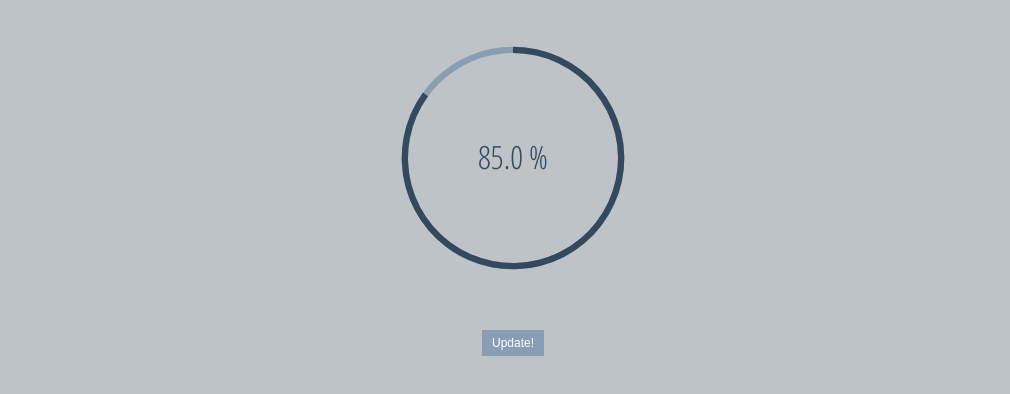
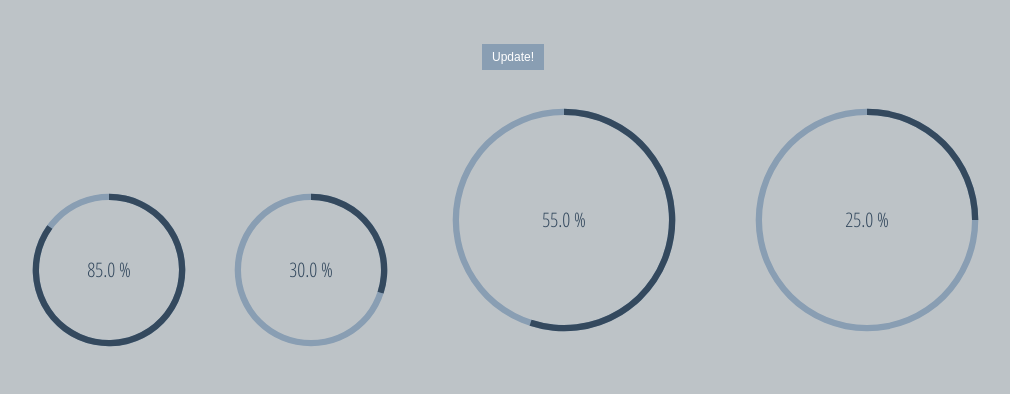
Before and after one commit to newpatriks/d3-circular-visualization, a plain HTML site: page index.html in a window 1280 px wide. Shown: the whole page, without its empty margins (127-1137 px from the left). Drawn offline with Linux system fonts and the light colour scheme.

Commit message:
Transfrom to an object.
- Possibility to create so many circle loaders as wish
- Changed the params to pass to the init funcion

```diff
--- a/assets/css/styles.css
+++ b/assets/css/styles.css
@@ -1,8 +1,12 @@
 /*  Basic styles for the example side */
 body              { background-color: #bdc3c7;}
-button {position:relative;border: none;padding: 6px 10px;background-color: #899eb3;color: #fff;font-size: 12px;cursor: hand;}
-button:active{margin-top:1px;}
+button {position:relative;top:0px;border: none;padding: 6px 10px;background-color: #899eb3;color: #fff;font-size: 12px;cursor: hand;}
+button:active{top:1px;}
 button:hover{background-color:#34495e;}
+#main{display: table;width: 80%;margin: 0 auto;}
+.main_row {display: table-row;}
+.graph {display: table-cell;text-align: center;}
+
 
 /*  styles for the svg elements */
 path.circle_back  {fill: #899eb3;}
--- a/assets/js/lib/circular-percentage.js
+++ b/assets/js/lib/circular-percentage.js
@@ -1,8 +1,8 @@
-var createAverage = (function() {
-  var svgWidth = 300,
-    iWidthCircle = 50,
+var CircleLoader = function() {
+  var _svgWidth = 300,
+    _iWidthCircle = 50,
     τ = 2 * Math.PI,
-    fontSize = "2em",
+    _fontSize = 20,
     _min = 0, _max = 100,
     _value, _oldValue, _oldAngle,
     arc, svg, background, foreground, text;
@@ -30,21 +30,24 @@ var createAverage = (function() {
   }
 
   return {
-    init : function(elem, class_assign, value)
+    init : function(elem, class_assign, value, width, fontSize)
     {
       _value = value;
+      _svgWidth = (width) ? width : _svgWidth;
+      _fontSize = fontSize ? fontSize : _fontSize;
+      _iWidthCircle = _svgWidth/6;
 
       arc = d3.svg.arc()
-        .innerRadius(iWidthCircle)
-        .outerRadius(iWidthCircle+3)
+        .innerRadius(_iWidthCircle)
+        .outerRadius(_iWidthCircle+3)
         .startAngle(0);
 
       svg = d3.select("#"+elem).append("svg")
-        .attr("width", svgWidth)
-        .attr("height", svgWidth)
+        .attr("width", _svgWidth)
+        .attr("height", _svgWidth)
         .attr("class","svg_cercles")
         .append("g")
-        .attr("transform", "translate(" + svgWidth/2 + "," + svgWidth/2 +")");
+        .attr("transform", "translate(" + _svgWidth/2 + "," + _svgWidth/2 +")");
 
       background = svg.append("path")
         .datum({endAngle: τ})
@@ -58,7 +61,7 @@ var createAverage = (function() {
 
       svg.append("text")
         .attr("text-anchor", "middle")
-        .attr("font-size", fontSize)
+        .attr("font-size", _fontSize + "px")
         .attr("dy", ".35em")
 
       text = svg.select("text")
@@ -79,4 +82,4 @@ var createAverage = (function() {
         .each("end", myCallback);
     }
   }
-})();
+}
--- a/index.html
+++ b/index.html
@@ -17,9 +17,14 @@
   </head>
 
   <body>
-    <center>
-      <div id="circular_graph"></div></br>
-      <button id="changePercentage">Update!</button>
+    <center></br></br><button id="changePercentage">Update!</button></center>
+    <div id="main">
+      <div class="main_row">
+        <div class="graph" id="circular_graph_1"></div>
+        <div class="graph" id="circular_graph_2"></div>
+        <div class="graph" id="circular_graph_3"></div>
+        <div class="graph" id="circular_graph_4"></div>
+      </div>
     </center>
   </body>
 
@@ -27,12 +32,27 @@
   <script src="assets/js/lib/circular-percentage.js"></script>
 
   <script type="text/javascript">
-    createAverage.init("circular_graph", 'circle', 85);
+    var graph_1 = new CircleLoader();
+    var graph_2 = new CircleLoader();
+    var graph_3 = new CircleLoader();
+    var graph_4 = new CircleLoader();
+
+    graph_1.init("circular_graph_1", 'circle', 85, 200, 20);
+    graph_2.init("circular_graph_2", 'circle', 30, 200, 20);
+    graph_3.init("circular_graph_3", 'circle', 55);
+    graph_4.init("circular_graph_4", 'circle', 25);
 
     window.onload = function() {
       document.getElementById("changePercentage").onclick = function() {
-        var rnd = Math.floor((Math.random() * 100) + 1);
-        createAverage.update(rnd);
+        var rnd_1 = Math.floor((Math.random() * 100) + 1);
+        var rnd_2 = Math.floor((Math.random() * 100) + 1);
+        var rnd_3 = Math.floor((Math.random() * 100) + 1);
+        var rnd_4 = Math.floor((Math.random() * 100) + 1);
+
+        graph_1.update(rnd_1);
+        graph_2.update(rnd_2);
+        graph_3.update(rnd_3);
+        graph_4.update(rnd_4);
       }
     }
   </script>
```
